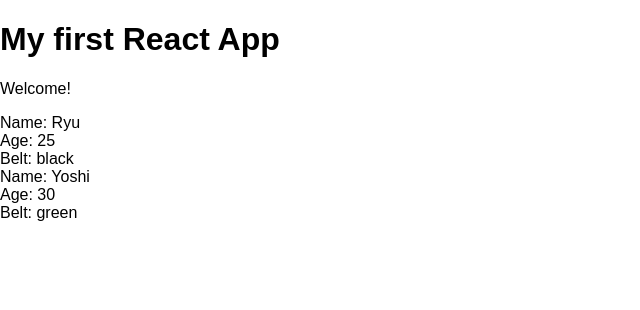
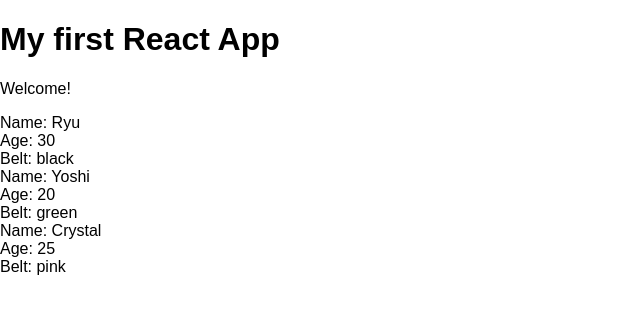
Before and after one commit to surazova/react-redux, a React (Create React App) app in the folder myapp/: page / in a window 1280 px wide. Shown: the top 310 px of the page, without its empty margins (0-640 px from the left). Built offline with nearby package versions, Linux system fonts and the light colour scheme.

Commit message:
Cycled thorough array, mapped it, and returned the result in jsx format

```diff
--- a/myapp/src/App.js
+++ b/myapp/src/App.js
@@ -2,13 +2,20 @@
 import Ninjas from './Ninjas';  //Imported Ninjas in order to nest
 
 class App extends Component {
-  render() {
+
+    state = {
+      ninjas: [
+        { name: 'Ryu', age: 30, belt: 'black', id: 1},
+        { name: 'Yoshi', age: 20, belt: 'green', id: 2},
+        { name: 'Crystal', age: 25, belt: 'pink', id: 3}
+        ]
+    }
+    render() {
     return (
       <div className="App">
         <h1> My first React App </h1>
         <p> Welcome! </p>
-        <Ninjas name="Ryu" age="25" belt="black"/>
-        <Ninjas name='Yoshi' age="30" belt="green"/>
+        <Ninjas ninjas={this.state.ninjas}/>
       </div>
     );
   }
--- a/myapp/src/Ninjas.js
+++ b/myapp/src/Ninjas.js
@@ -2,27 +2,20 @@
 
 class Ninjas extends Component{
     render(){
-        //Without destructuring method:
-        //console.log(this.props); //takes the props we put in from the parent, app.js
-        //        return(
-        //    <div className="ninja">
-        //    <div>Name: {this.props.name}</div>
-        //    <div>Age: {this.props.age}</div>
-        //    <div>Belt: {this.props.belt}</div>
-        //    </div>
-        //)
-        //    }
-        //  }
-        //export default Ninjas
-
-        //destructuring method:
-        const {name, age, belt} = this.props;
+        const { ninjas } = this.props;  //Also set a unique key id for key={ninja.id}
+        const ninjaList = ninjas.map(ninja => { //cycle through ninjas array, mapping it to a new array, and returning and template for that ninja
+            return(
+            <div className="ninja" key={ninja.id}>
+            <div>Name: {ninja.name}</div>
+            <div>Age: {ninja.age}</div>
+            <div>Belt: {ninja.belt}</div>
+            </div>
+                )
+        })
         return(
-            <div className="ninja">
-            <div>Name: {name}</div>
-            <div>Age: {age}</div>
-            <div>Belt: {belt}</div>
-            </div>
+        <div className="ninja-list">
+        { ninjaList }
+        </div>
         )
     }
 }
```
Also changed, not shown: 1 other file (tests, documents, lock files or other folders).
